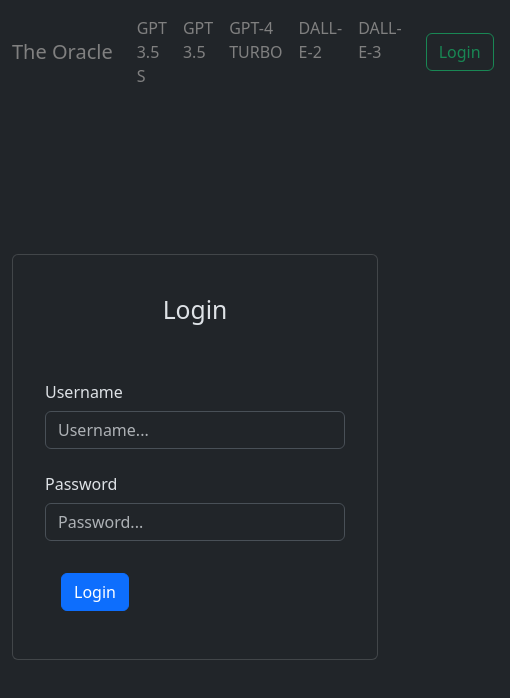
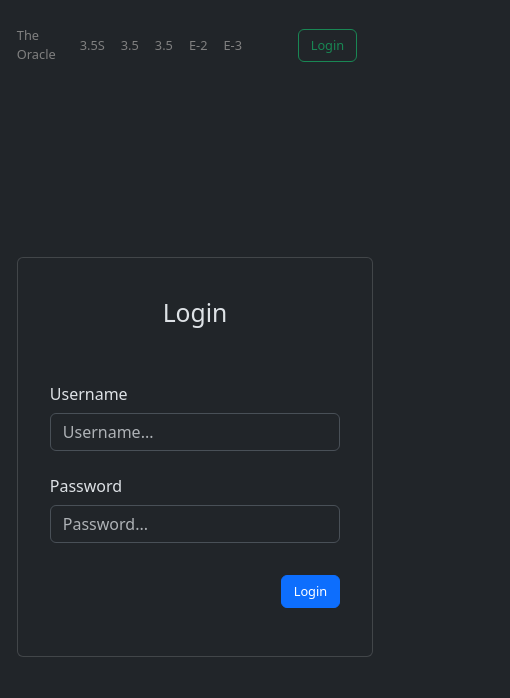
Before and after one commit to russodelsur/openai, a React (Create React App) app: page /login in a window 390 px wide. Shown: the top 698 px of the page, 510 px wide, since content can reach past the window. Built offline with nearby package versions, Linux system fonts and the light colour scheme.

Commit message:
final ui changes before sharing

```diff
--- a/src/App.css
+++ b/src/App.css
@@ -5,7 +5,7 @@
   flex-direction: column;
   width: 100%!important;
   max-width: 100%;
-  margin-top: 70px;
+  margin-top: 70px!important;
   height: calc(100% - 70px)!important;
 }
 
@@ -122,13 +122,26 @@
   background: #6e6e6e;
 }
 
-@media (max-width: 1300px) {
+.short-text { display: none; }
+
+@media (max-width: 1000px) {
+  #root{
+    padding: .3rem;
+  }
   .input {
     max-width: 80%;
   }
   .container-chat{
     max-width: 80%;
   }
+  a{
+    font-size: .8rem!important;
+  }
+  button{
+    font-size: .8rem!important;
+  }
+  .short-text { display: inline-block; }
+  .full-text { display: none; }
 }
 @media (max-width: 600px) {
 
--- a/src/components/Header/header.js
+++ b/src/components/Header/header.js
@@ -24,13 +24,28 @@
     <header>
     <Navbar bg="dark" data-bs-theme="dark">
       <Container>
-      <Navbar.Brand href="/">The Oracle</Navbar.Brand>
+      <Navbar.Brand href="/">The<br></br> Oracle</Navbar.Brand>
       <Nav className="me-auto">
-          <Link to="/language_gpt_3_serverless" id="3.5-turbo" className="nav-link">GPT 3.5 S</Link>
-          <Link to="/language_gpt_3.5_turbo" id="3.5-turbo" className="nav-link">GPT 3.5</Link>
-          <Link to="/language_gpt_4.0_turbo" id="4-turbo" className="nav-link">GPT-4 TURBO</Link>
-          <Link to="/images_dall_e_2" id="dalle2" className="nav-link">DALL-E-2</Link>
-          <Link to="/images_dall_e_3" id="dalle3" className="nav-link">DALL-E-3</Link>
+          <Link to="/language_gpt_3_serverless" id="3.5-turbo" className="nav-link">
+            <span class="full-text">GPT 3.5 S</span>
+            <span class="short-text">3.5S</span>
+            </Link>
+          <Link to="/language_gpt_3.5_turbo" id="3.5-turbo" className="nav-link">
+              <span class="full-text">GPT 3.5 TURBO</span>
+              <span class="short-text">3.5</span>
+            </Link>
+          <Link to="/language_gpt_4.0_turbo" id="4-turbo" className="nav-link">
+              <span class="full-text">GPT 3.5 TURBO</span>
+              <span class="short-text">3.5</span>
+            </Link>
+          <Link to="/images_dall_e_2" id="dalle2" className="nav-link">
+              <span class="full-text">DALL-E-2</span>
+              <span class="short-text">E-2</span>
+            </Link>
+          <Link to="/images_dall_e_3" id="dalle3" className="nav-link">
+              <span class="full-text">DALL-E-3</span>
+              <span class="short-text">E-3</span>
+            </Link>
          </Nav>
          <div className="login-interface">
               {token ? (
--- a/src/components/Header/style.css
+++ b/src/components/Header/style.css
@@ -18,6 +18,7 @@
 }
 .login-button{
     right: 0!important;
+    float: right;
     margin-right: 0!important;
     position: relative;
 }
--- a/src/pages/Login.js
+++ b/src/pages/Login.js
@@ -48,14 +48,14 @@
 
 return (
     <Container className="container-sm">
-    <Card style={{ maxWidth: '25rem', margin:"auto", padding:"2rem" }}>
+    <Card style={{ maxWidth: '25rem', margin:"auto", padding:"2rem", alignItems:"center"}}>
         <Form onSubmit={handleLogin}>
-            <h2>Login   </h2>
+            <h2>Login</h2>
             <Form.Group as={Row} className="mb-3" controlId="formPlaintextEmail">
                 <Form.Label column sm="4">
                 Username
                 </Form.Label>
-                <Col sm="7">
+                <Col sm="8">
                 <Form.Control type="text" placeholder="Username..." value={username} onChange={(e) => setUsername(e.target.value)} />
                 </Col>
             </Form.Group>
@@ -64,7 +64,7 @@
                 <Form.Label column sm="4"  >
                 Password
                 </Form.Label>
-                <Col sm="7">
+                <Col sm="8">
                 <Form.Control type="password" placeholder="Password..." value={password} onChange={(e) => setPassword(e.target.value)}/>
                 </Col>
             </Form.Group>
```
